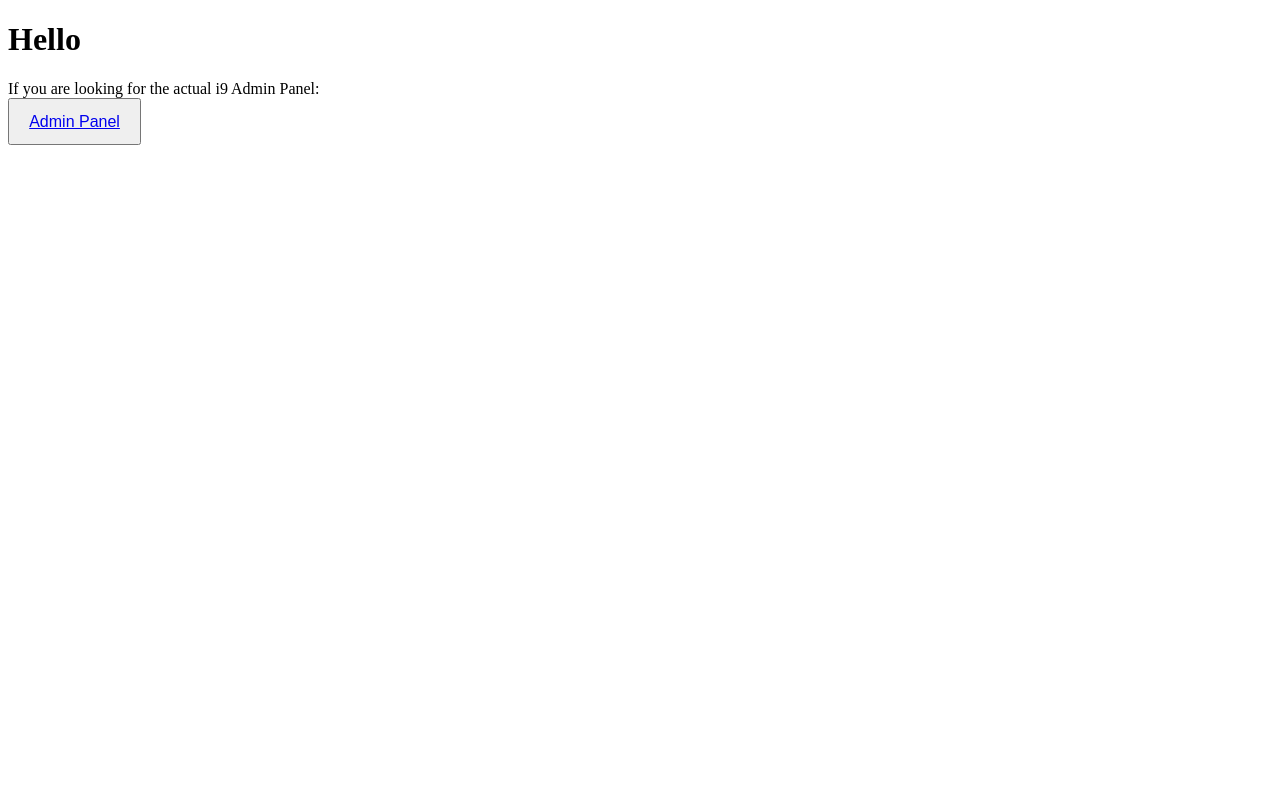
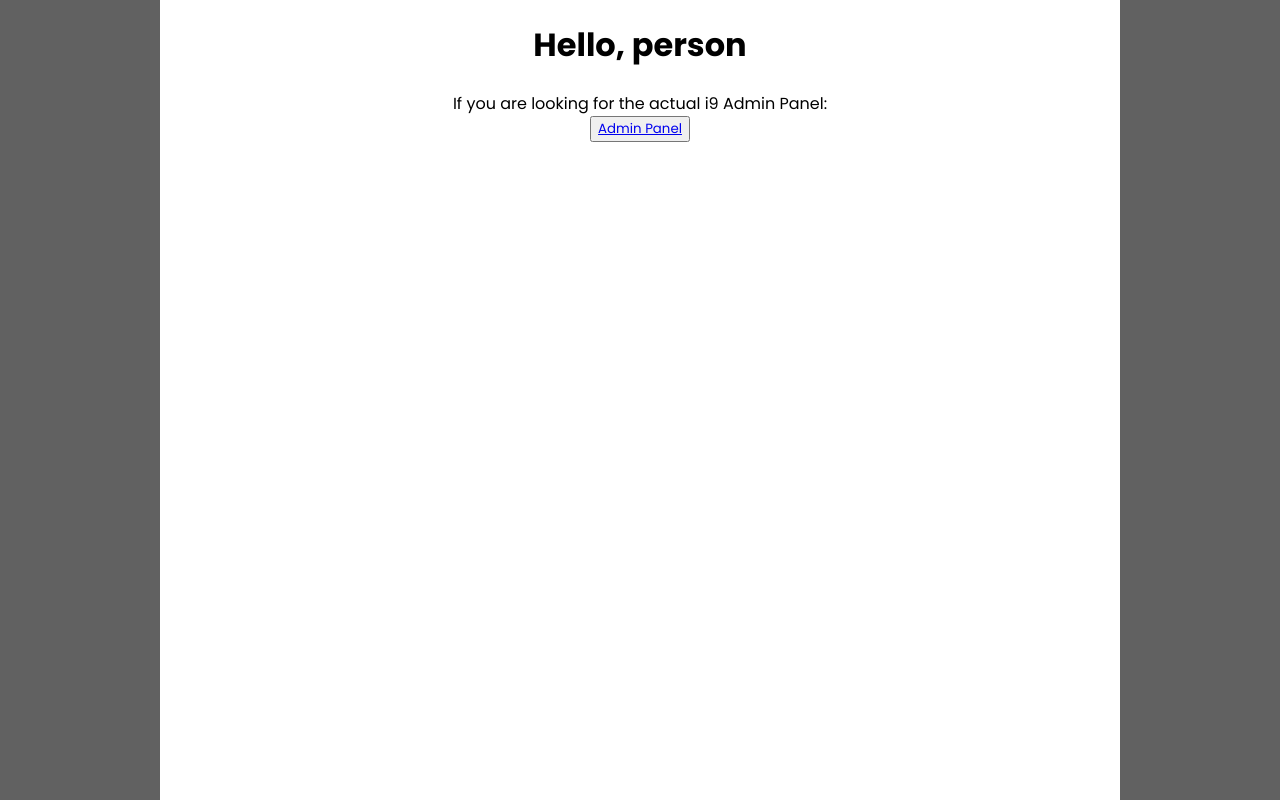
Before and after one commit to kopatsis/redirectionAdmin, a SvelteKit app: page / in a window 1280 px wide. Built offline with nearby package versions, Linux system fonts and the light colour scheme.

Commit message:
init styling

```diff
--- a/src/app.html
+++ b/src/app.html
@@ -3,6 +3,7 @@
 	<head>
 		<meta charset="utf-8" />
 		<link rel="icon" href="%sveltekit.assets%/favicon.png" />
+		<link rel="stylesheet" href="%sveltekit.assets%/global.css">
 		<meta name="viewport" content="width=device-width, initial-scale=1" />
 		%sveltekit.head%
 	</head>
--- a/src/routes/+page.svelte
+++ b/src/routes/+page.svelte
@@ -36,6 +36,12 @@
 	let numberMessage = '';
 	let matchMessage = '';
 
+	function validateEmail(email) {
+		return /^[^\s@]+@[^\s@]+\.[^\s@]+$/.test(email);
+	}
+
+	$: emailValid = validateEmail(email);
+
 	$: hasMinimumLength = password.length >= 10;
 	$: containsLetter = /[a-zA-Z]/.test(password);
 	$: containsNumber = /\d/.test(password);
@@ -43,17 +49,6 @@
 	$: isValidPassword = hasMinimumLength && containsLetter && containsNumber;
 
 	$: passwordsMatch = password === confirmPassword;
-
-	$: lengthMessage = hasMinimumLength
-		? 'Length is sufficient.'
-		: ';Password must be at least 10 characters.';
-	$: letterMessage = containsLetter
-		? 'Contains at least one letter.'
-		: 'Password must contain at least one letter.';
-	$: numberMessage = containsNumber
-		? 'Contains at least one number.'
-		: 'Password must contain at least one number.';
-	$: matchMessage = passwordsMatch ? 'Passwords match.' : 'Passwords do not match.';
 
 	async function resetPassword() {
 		if (isValidPassword && passwordsMatch) {
@@ -138,12 +133,15 @@
 	});
 </script>
 
+<div class="centerpage">
+	<div class="wholepage">
+		<div class="innercontent">
 			{#if loading}
 				<div>loading...</div>
 			{:else if noParams}
-	<h1>Hello</h1>
+				<h1>Hello, person</h1>
 				<div>If you are looking for the actual i9 Admin Panel:</div>
-	<button><a href="https://seashell-app-t8qro.ondigitalocean.app/">Admin Panel</a></button>
+				<button><a href="https://seashell-app-t8qro.ondigitalocean.app">Admin Panel</a></button>
 			{:else if verified}
 				<h1>You verified your email</h1>
 				<div>Yay!</div>
@@ -153,55 +151,190 @@
 				<div>Nice! Your email has been verified.</div>
 			{:else}
 				<form on:submit|preventDefault={resetPassword}>
-		<h1>Reset Your Password</h1>
-		<p>Resetting password for: <strong>{email}</strong></p>
-		<div style="color:red;">Warning: Please be aware that this will sign you out of all devices.</div>
+					<div class="loginouter">
+						<div class="logintxt">Reset Your Password</div>
+						<div>Resetting password for: <strong>{email}</strong></div>
+						<div class="verif">
+							Warning: Please be aware that this will sign you out of ALL devices.
+						</div>
+					</div>
 
 					<div class="form-group">
-			<label for="new-password">New Password:</label>
+						<label class="hide" for="new-password">New Password:</label>
 						<input id="new-password" type="password" bind:value={password} required />
 					</div>
 
-		<p>{lengthMessage}</p>
-		<p>{letterMessage}</p>
-		<p>{numberMessage}</p>
+					<div class="verif" class:complete={hasMinimumLength}>
+						{#if hasMinimumLength}&check;{:else}&times;{/if} Password must be at least 10 characters
+					</div>
+					<div class="verif" class:complete={containsLetter}>
+						{#if containsLetter}&check;{:else}&times;{/if} Password must contain at least one letter
+					</div>
+					<div class="verif" class:complete={containsNumber}>
+						{#if containsNumber}&check;{:else}&times;{/if} Password must contain at least one number
+					</div>
 
 					<div class="form-group">
-			<label for="confirm-password">Confirm New Password:</label>
+						<label class="hide" for="confirm-password">Confirm New Password:</label>
 						<input id="confirm-password" type="password" bind:value={confirmPassword} required />
 					</div>
 
-		<p>{matchMessage}</p>
+					<div class="verif" class:invis={!isValidPassword || passwordsMatch}>
+						Passwords do not match
+					</div>
 
-		<button type="submit" disabled={processing}>Reset Password</button>
+					{#if isValidPassword && passwordsMatch}
+						<button class="submit" on:click|preventDefault={resetPassword}>Sign Up</button>
+						<div class="verif complete">Ready to submit!</div>
+					{:else}
+						<button class="submit" type="button">Sign Up</button>
+						<div class="verif">Please complete all required fields</div>
+					{/if}
 
 					{#if message}
 						<p class={message.startsWith('Failed') ? 'error' : 'success'}>{message}</p>
 					{/if}
 				</form>
 			{/if}
+		</div>
+	</div>
+</div>
 
 <style>
-	.form-group {
-		margin-bottom: 1rem;
+
+	.centerpage {
+		display: flex;
+		align-items: center;
+		justify-content: center;
+		display: flex;
+		position: fixed;
+		background-color: rgb(97, 97, 97);
+		width: 100dvw;
+		height: 100dvh;
 	}
-	label {
-		display: block;
-		margin-bottom: 0.5rem;
+
+	.wholepage {
+		height: 100dvh;
+		width: min(100dvw, 960px);
+		box-sizing: border-box;
+		display: flex;
+		flex-direction: column;
+		position: fixed;
+		background: white;
 	}
-	input[type='password'] {
-		padding: 0.8rem;
-		font-size: 1rem;
+
+	.innercontent {
+		flex: 1;
+		display: flex;
+		flex-direction: column;
+		overflow-y: auto;
+		width: 100%;
+		align-items: center;
+		margin-bottom: -20px;
+		padding-bottom: 25px;
 	}
+
+	.verif.invis {
+		visibility: hidden;
+	}
+
+	.logintxt {
+		font-size: 48px;
+	}
+
+	.loginouter {
+		display: flex;
+		min-height: 40dvh;
+		flex-direction: column;
+		align-items: center;
+		justify-content: center;
+	}
+
+	@media (max-height: 700px) {
+		.loginouter {
+			min-height: 34.2857dvh;
+		}
+	}
+
+	@media (max-height: 600px) {
+		.loginouter {
+			min-height: 28.5714dvh;
+		}
+	}
+
+	@media (max-height: 500px) {
+		.loginouter {
+			min-height: 25dvh;
+		}
+	}
+
+	@media (max-height: 400px) {
+		.loginouter {
+			min-height: fit-content;
+		}
+	}
+
+	.submit {
+		border-radius: 0px;
+		transition: border-color 150ms ease-in-out 0s;
+		outline: none;
+		font-size: 16px;
+		margin: 10px;
+		padding-top: 6px;
+		padding-bottom: 6px;
+		padding-left: 12px;
+		padding-right: 12px;
+		border: 1px solid rgb(137, 151, 155);
+		color: inherit;
+		background-color: transparent;
+		font-weight: normal;
+	}
+
+	.submit:hover {
+		background-color: aliceblue;
+	}
+
 	button {
-		padding: 0.8rem 1.2rem;
-		font-size: 1rem;
 		cursor: pointer;
 	}
-	.error {
+
+	.hide {
+		position: absolute;
+		width: 1px;
+		height: 1px;
+		margin: -1px;
+		padding: 0;
+		overflow: hidden;
+		border: 0;
+		clip: rect(0, 0, 0, 0);
+	}
+
+	input {
+		border: 1px solid rgb(137, 151, 155);
+		border-radius: 0px;
+		transition: border-color 150ms ease-in-out 0s;
+		outline: none;
+		font-size: 16px;
+		margin: 4px;
+		padding-left: 10px;
+		padding-right: 10px;
+		min-width: min(444px, calc(100dvw - 50px));
+	}
+
+	form {
+		display: flex;
+		flex-direction: column;
+		align-items: center;
+	}
+
+	.verif {
+		font-size: 14px;
+		margin-top: -1px;
+		margin-bottom: -1px;
 		color: red;
 	}
-	.success {
+
+	.verif.complete {
 		color: green;
 	}
 </style>
--- /dev/null
+++ b/static/global.css
@@ -0,0 +1,10 @@
+@import url('https://fonts.googleapis.com/css2?family=Poppins:wght@400;500;600;700&display=swap');
+
+* {
+  font-family: 'Poppins', sans-serif;
+}
+
+body {
+  margin: 0;
+  padding: 0;
+}
--- a/vite.config.js
+++ b/vite.config.js
@@ -2,5 +2,13 @@ import { sveltekit } from '@sveltejs/kit/vite';
 import { defineConfig } from 'vite';
 
 export default defineConfig({
-	plugins: [sveltekit()]
+	plugins: [sveltekit()],
+	server: {
+		fs: {
+		  strict: true,
+		  allow: [
+			'./static'
+		  ]
+		}
+	  }
 });
```
Lines whose indentation alone changed are shown as unchanged.
